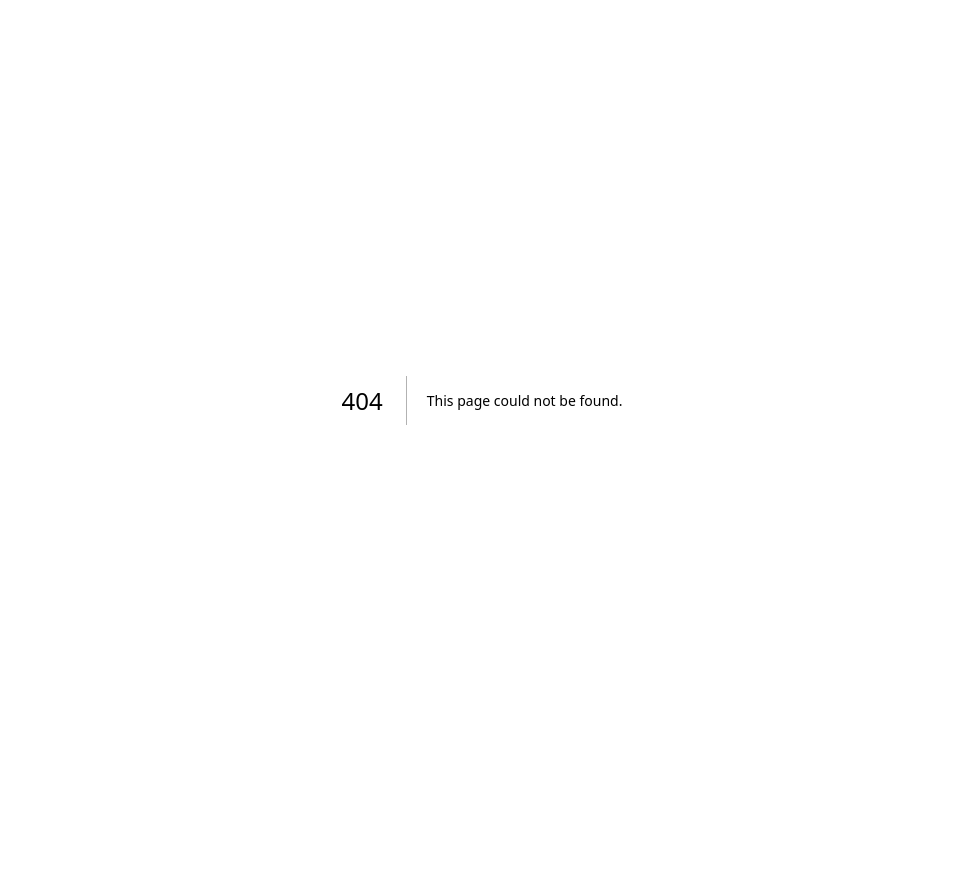
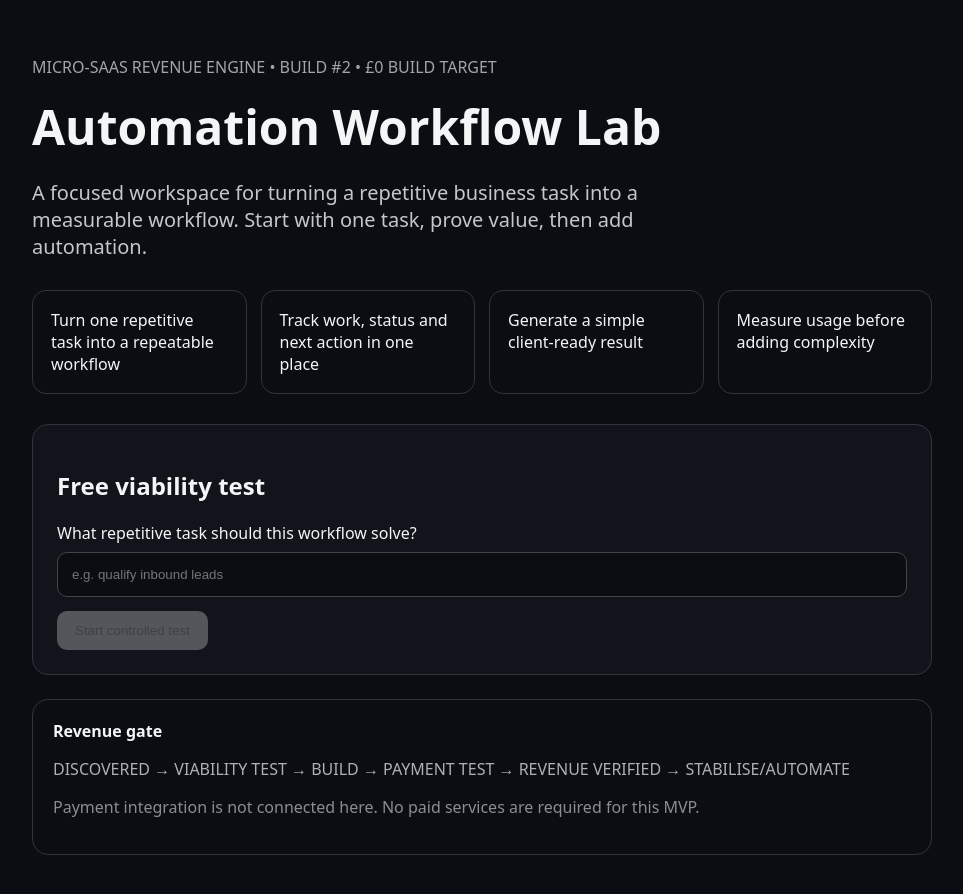
Before and after one commit to scottishpride369-pixel/Scottish-pride-, a Next.js app: page /micro-saas in a window 1280 px wide. Before the commit this address had no page. Shown: the whole page, without its empty margins (158-1121 px from the left). Before the commit the page ends 800 px from the top, so only its background shows below. Built offline with nearby package versions, Linux system fonts and the light colour scheme.

Commit message:
Build #2 Micro-SaaS MVP free route

```diff
--- /dev/null
+++ b/app/micro-saas/page.tsx
@@ -0,0 +1,25 @@
+"use client";
+import {useState} from "react";
+
+const features=["Turn one repetitive task into a repeatable workflow","Track work, status and next action in one place","Generate a simple client-ready result","Measure usage before adding complexity"];
+
+export default function MicroSaaS(){
+ const [started,setStarted]=useState(false);
+ const [task,setTask]=useState("");
+ return <main style={{minHeight:"100vh",padding:"40px 22px",fontFamily:"system-ui",background:"#0b0d12",color:"#f4f5f7"}}>
+  <div style={{maxWidth:900,margin:"0 auto"}}>
+   <p style={{opacity:.65}}>MICRO-SAAS REVENUE ENGINE • BUILD #2 • £0 BUILD TARGET</p>
+   <h1 style={{fontSize:48,margin:"12px 0"}}>Automation Workflow Lab</h1>
+   <p style={{fontSize:20,opacity:.8,maxWidth:680}}>A focused workspace for turning a repetitive business task into a measurable workflow. Start with one task, prove value, then add automation.</p>
+   <section style={{display:"grid",gap:14,gridTemplateColumns:"repeat(auto-fit,minmax(210px,1fr))",margin:"30px 0"}}>{features.map(f=><div key={f} style={{padding:18,border:"1px solid #30343d",borderRadius:14}}>{f}</div>)}</section>
+   <section style={{padding:24,border:"1px solid #30343d",borderRadius:16,background:"#11141b"}}>
+    <h2>Free viability test</h2>
+    <label style={{display:"block",marginBottom:8}}>What repetitive task should this workflow solve?</label>
+    <input value={task} onChange={e=>setTask(e.target.value)} placeholder="e.g. qualify inbound leads" style={{width:"100%",padding:14,borderRadius:10,border:"1px solid #444",background:"#0b0d12",color:"white",boxSizing:"border-box"}}/>
+    <button onClick={()=>setStarted(true)} disabled={!task.trim()} style={{marginTop:14,padding:"12px 18px",borderRadius:10,border:0,cursor:"pointer"}}>Start controlled test</button>
+    {started&&<div style={{marginTop:20,padding:16,borderRadius:12,border:"1px solid #3b4655"}}><strong>Test started.</strong><p style={{opacity:.75}}>Status: VIABILITY TEST. Next: define input → transformation → output → customer value → payment test. No revenue or payment is claimed until independently verified.</p></div>}
+   </section>
+   <section style={{marginTop:24,padding:20,border:"1px solid #30343d",borderRadius:16}}><strong>Revenue gate</strong><p style={{opacity:.7}}>DISCOVERED → VIABILITY TEST → BUILD → PAYMENT TEST → REVENUE VERIFIED → STABILISE/AUTOMATE</p><p style={{opacity:.55}}>Payment integration is not connected here. No paid services are required for this MVP.</p></section>
+  </div>
+ </main>
+}
```
